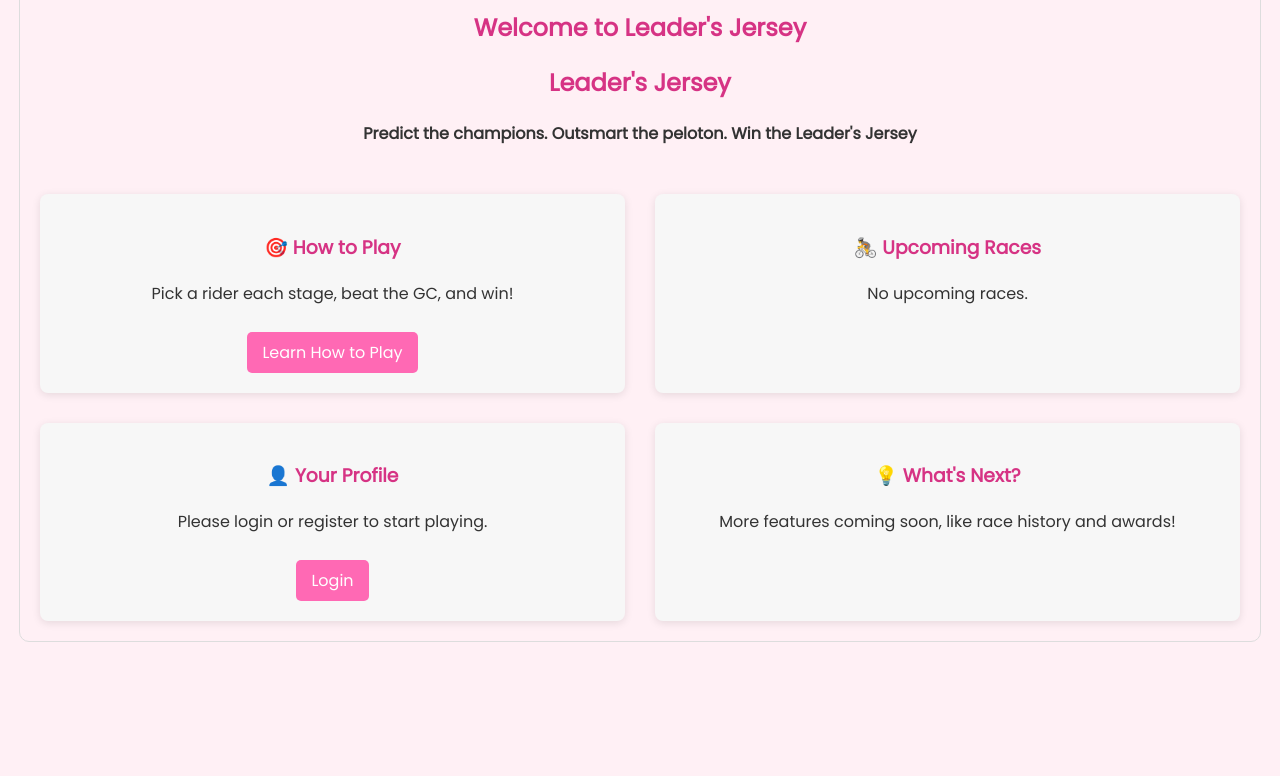
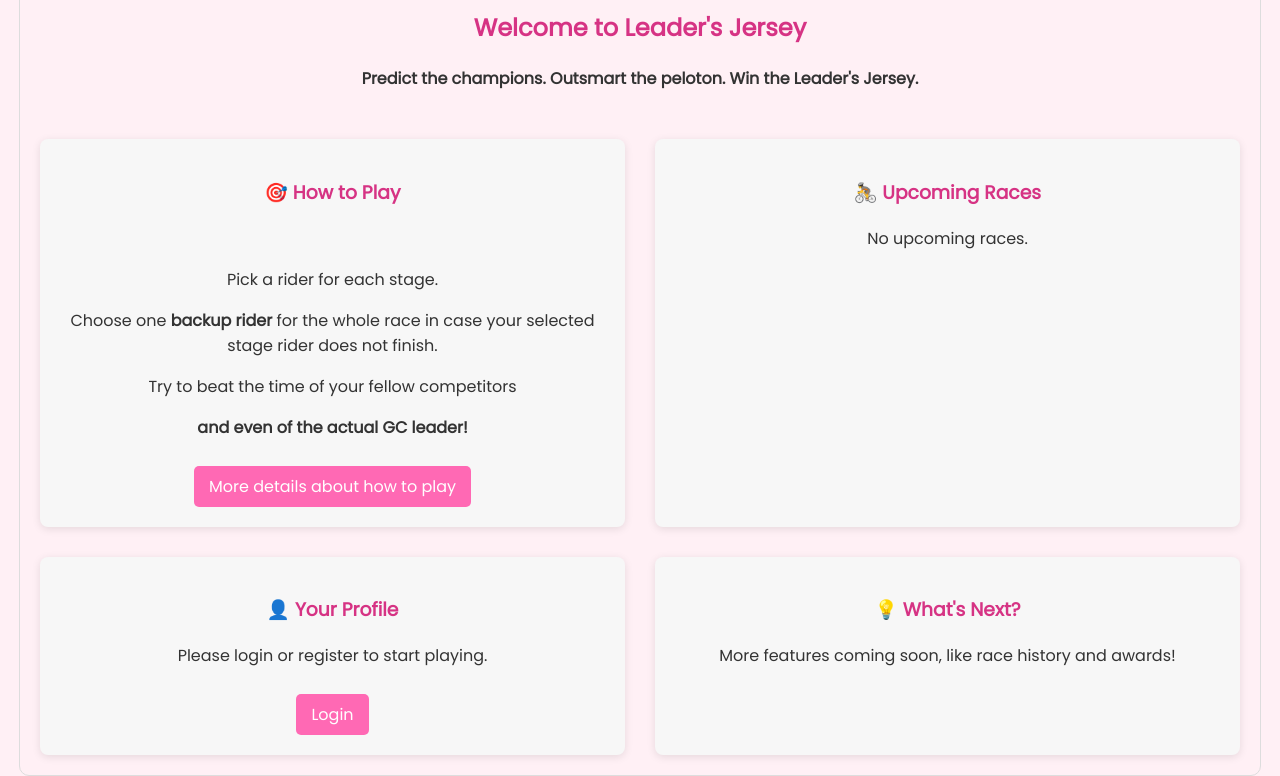
Before and after one commit to janlodewijk/leaders_jersey, a Django app: page / in a window 1280 px wide. Shown: the part 188-964 px from the top of the page. Before the commit the page ends 830 px from the top, so only its background shows below. Run offline with Django 5.2, Linux system fonts and the light colour scheme; data that the repository does not hold is empty.

Commit message:
Update home.html

```diff
--- a/leaders_jersey/game/templates/home.html
+++ b/leaders_jersey/game/templates/home.html
@@ -4,17 +4,19 @@
 <h2>Welcome to Leader's Jersey</h2>
 
 <section class="welcome-section">
-    <h1>Leader's Jersey</h1>
-    <h4>Predict the champions. Outsmart the peloton. Win the Leader's Jersey</h4>
+    <h4>Predict the champions. Outsmart the peloton. Win the Leader's Jersey.</h4>
 </section>
 
 <div class="home-grid">
 
     <!-- General Explanation Block -->
     <div class="home-block">
-        <h3>🎯 How to Play</h3>
-        <p>Pick a rider each stage, beat the GC, and win!</p>
-        <a href="{% url 'how_to_play' %}" class="home-button">Learn How to Play</a>
+        <h3>🎯 How to Play</h3><br>
+        <p>Pick a rider for each stage.</p>
+        <p>Choose one <strong>backup rider</strong> for the whole race in case your selected stage rider does not finish.</p>
+        <p>Try to beat the time of your fellow competitors</p>
+        <p><strong>and even of the actual GC leader!</strong></p>
+        <a href="{% url 'how_to_play' %}" class="home-button">More details about  how to play</a>
     </div>
 
     <!-- Upcoming Races Block -->
```
